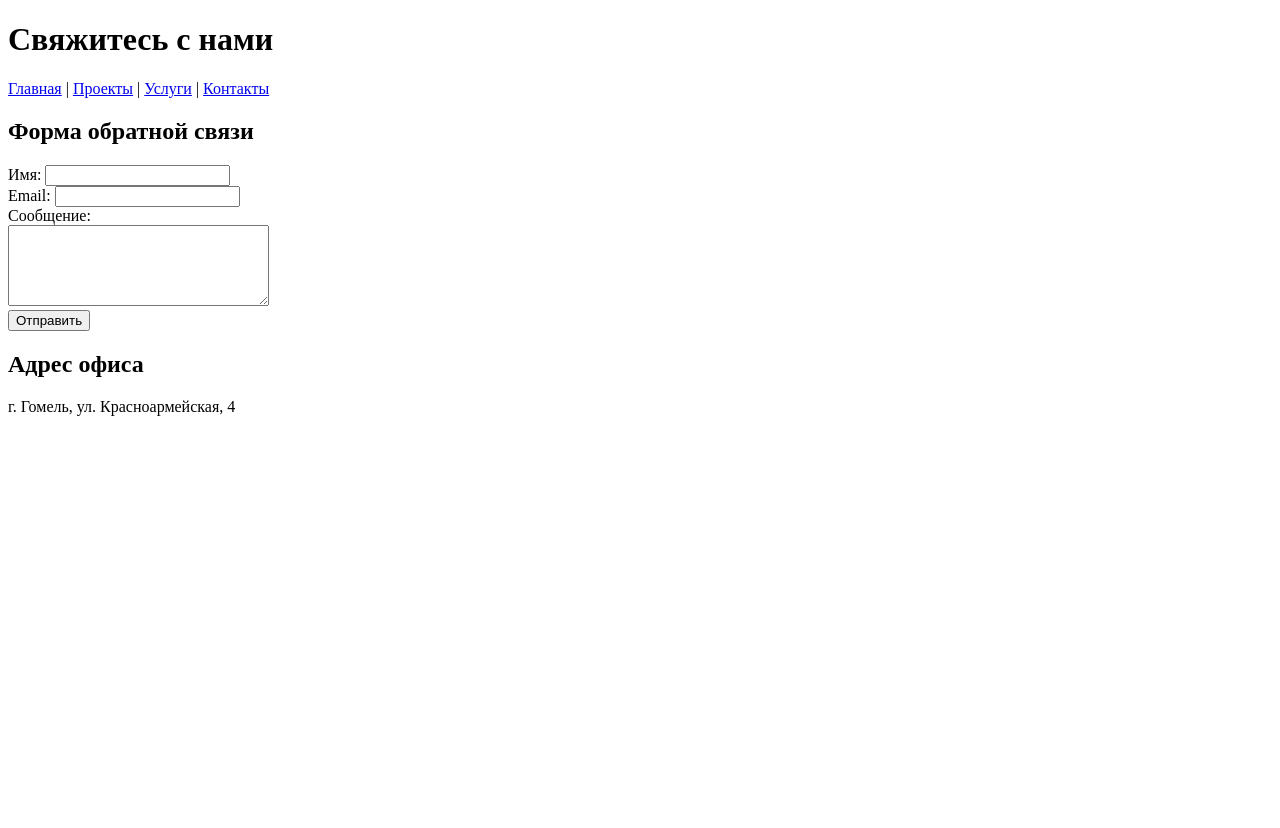
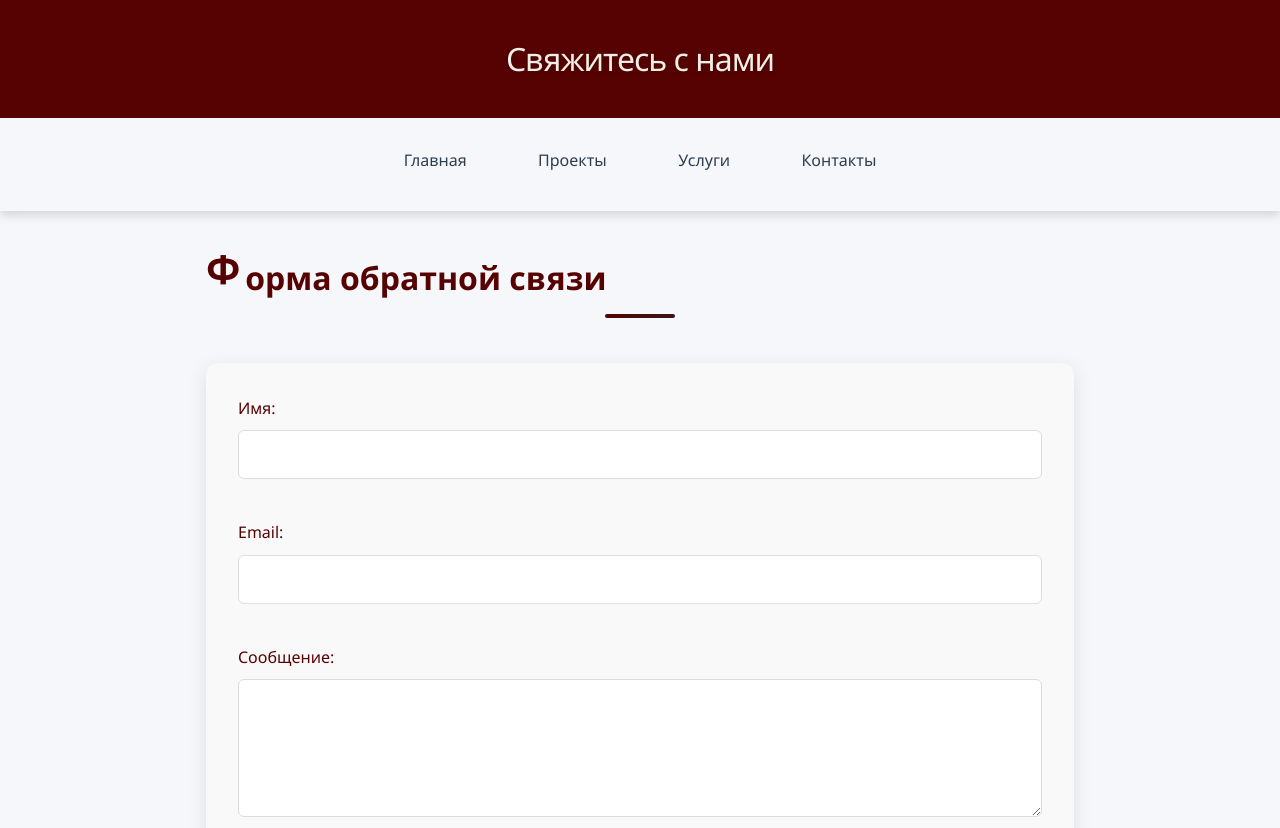
Before and after one commit to Xjensu/LichWeb, a plain HTML site: page contacts.html in a window 1280 px wide. Shown: the top 828 px of the page. Before the commit the page ends 800 px from the top, so only its background shows below. Drawn offline with Linux system fonts and the light colour scheme.

Commit message:
применение встроенных и внутренних стилей для contacts.html

```diff
--- a/contacts.html
+++ b/contacts.html
@@ -3,6 +3,227 @@
 <head>
   <meta charset="UTF-8">
   <title>СтройФАК — Контакты</title>
+  <style>
+    /* Глобальные стили */
+    * {
+      margin: 0;
+      padding: 0;
+      box-sizing: border-box;
+    }
+
+    html {
+      font-size: 16px;
+      background-color: #f5f7fa;
+    }
+
+    body {
+      font-family: 'Segoe UI', Tahoma, Geneva, Verdana, sans-serif;
+      line-height: 1.7;
+      color: #333;
+    }
+
+    /* Связанные стили — все стили ниже подключены через <style> */
+    header {
+      padding: 2rem 1rem;
+      background: #570202;
+      color: #f2eee6;
+      text-align: center;
+    }
+
+    header h1 {
+      font-size: 2rem;
+      font-weight: 300;
+      letter-spacing: -1px;
+      text-shadow: 0 2px 5px rgba(0,0,0,0.2);
+    }
+
+    /* Горизонтальное меню — создано исключительно через CSS */
+    nav {
+      text-align: center;
+      padding: 1rem 0;
+      box-shadow: 0 4px 10px rgba(0, 0, 0, 0.15);
+      position: relative;
+    }
+
+    nav a {
+      color: #2c3e50;
+      text-decoration: none;
+      padding: 0.8rem 1.8rem;
+      margin: 0 0.3rem;
+      border-radius: 6px;
+      display: inline-block;
+      font-weight: 500;
+      transition: all 0.3s ease;
+      position: relative;
+      overflow: hidden;
+    }
+
+    nav a::before {
+      content: '';
+      position: absolute;
+      bottom: 0;
+      left: 0;
+      width: 0;
+      height: 3px;
+      background-color: #570202;
+      transition: width 0.3s ease;
+    }
+
+    nav a:hover::before,
+    nav a:focus::before {
+      width: 100%;
+    }
+
+    nav a:hover,
+    nav a:focus {
+      background-color: #570202;
+      transform: translateY(-2px);
+      box-shadow: 0 5px 15px rgba(87, 2, 2, 0.3);
+      color: #f2eee6;
+    }
+
+    nav a:active {
+      transform: translateY(0);
+    }
+
+    section {
+      max-width: 900px;
+      margin: 2rem auto;
+      padding: 0 1rem;
+    }
+
+    section h2 {
+      font-size: 2rem;
+      color: #570202;
+      margin: 2.5rem 0 1.5rem;
+      position: relative;
+      padding-bottom: 0.8rem;
+    }
+
+    section h2::after {
+      content: '';
+      display: block;
+      width: 70px;
+      height: 4px;
+      background: linear-gradient(90deg, #570202, #3a1515);
+      margin: 0.5rem auto;
+      border-radius: 2px;
+    }
+
+    /* Псевдоэлемент для первой буквы заголовка */
+    section h2::first-letter {
+      font-size: 2.5rem;
+      font-weight: bold;
+      color: #570202;
+      float: left;
+      line-height: 0.8;
+      margin-right: 0.3rem;
+      padding-top: 0.1rem;
+    }
+
+    /* Селектор по тегу + класс */
+    form {
+      background: #f9f9f9;
+      padding: 2rem;
+      border-radius: 12px;
+      box-shadow: 0 6px 20px rgba(0, 0, 0, 0.1);
+      margin-bottom: 2rem;
+    }
+
+    form label {
+      display: block;
+      margin-bottom: 0.8rem;
+      font-weight: 500;
+      color: #570202;
+    }
+
+    form input,
+    form textarea {
+      width: 100%;
+      padding: 0.8rem;
+      margin-top: 0.5rem;
+      border: 1px solid #ddd;
+      border-radius: 6px;
+      font-family: inherit;
+      font-size: 1rem;
+      transition: border-color 0.3s ease;
+    }
+
+    form input:focus,
+    form textarea:focus {
+      outline: none;
+      border-color: #570202;
+      box-shadow: 0 0 0 2px rgba(87, 2, 2, 0.1);
+    }
+
+    form input[type="submit"] {
+      background-color: #570202;
+      color: #f2eee6;
+      border: none;
+      cursor: pointer;
+      font-weight: 600;
+      padding: 0.9rem 2rem;
+      margin-top: 1.5rem;
+      border-radius: 6px;
+      transition: background-color 0.3s ease;
+    }
+
+    form input[type="submit"]:hover {
+      background-color: #3a1515;
+    }
+
+    form input[type="submit"]:active {
+      transform: translateY(1px);
+    }
+
+    /* Идентификатор для уникального элемента */
+    #office-address {
+      text-align: center;
+      font-size: 1.2rem;
+      color: #570202;
+      font-weight: 600;
+      margin-top: 1rem;
+      padding: 1.2rem;
+      background-color: #fff;
+      border: 2px dashed #570202;
+      border-radius: 8px;
+      position: relative;
+    }
+
+    #office-address::before {
+      content: "📍";
+      font-size: 1.5rem;
+      position: absolute;
+      top: -12px;
+      left: 50%;
+      transform: translateX(-50%);
+    }
+
+    /* Адаптивность */
+    @media (max-width: 768px) {
+      header h1 {
+        font-size: 1.8rem;
+      }
+
+      nav a {
+        padding: 0.7rem 1.2rem;
+        font-size: 0.9rem;
+      }
+
+      section h2 {
+        font-size: 1.7rem;
+      }
+
+      form {
+        padding: 1.5rem;
+      }
+
+      #office-address {
+        font-size: 1.1rem;
+        padding: 1rem;
+      }
+    }
+  </style>
 </head>
 <body>
 
@@ -11,24 +232,23 @@
   </header>
 
   <nav>
-    <a href="index.html">Главная</a> |
-    <a href="projects.html">Проекты</a> |
-    <a href="services.html">Услуги</a> |
+    <a href="index.html">Главная</a>
+    <a href="projects.html">Проекты</a>
+    <a href="services.html">Услуги</a>
     <a href="contacts.html">Контакты</a>
   </nav>
 
   <section>
     <h2>Форма обратной связи</h2>
     <form>
-      <label>Имя: <input type="text" name="name"></label><br>
-      <label>Email: <input type="email" name="email"></label><br>
-      <label>Сообщение:<br><textarea name="message" rows="5" cols="30"></textarea></label><br>
-      <input type="submit" value="Отправить">
+      <label>Имя: <input type="text" name="name" style="width: 100%; padding: 0.8rem; margin-top: 0.5rem; border: 1px solid #ddd; border-radius: 6px; font-family: inherit; font-size: 1rem;"></label><br>
+      <label>Email: <input type="email" name="email" style="width: 100%; padding: 0.8rem; margin-top: 0.5rem; border: 1px solid #ddd; border-radius: 6px; font-family: inherit; font-size: 1rem;"></label><br>
+      <label>Сообщение:<br><textarea name="message" rows="5" cols="30" style="width: 100%; padding: 0.8rem; margin-top: 0.5rem; border: 1px solid #ddd; border-radius: 6px; font-family: inherit; font-size: 1rem; resize: vertical;"></textarea></label><br>
+      <input type="submit" value="Отправить" style="background-color: #570202; color: #f2eee6; border: none; cursor: pointer; font-weight: 600; padding: 0.9rem 2rem; margin-top: 1.5rem; border-radius: 6px; transition: background-color 0.3s ease;">
     </form>
 
     <h2>Адрес офиса</h2>
-    <p>г. Гомель, ул. Красноармейская, 4</p>
-
+    <p id="office-address" style="text-align: center; font-size: 1.2rem; color: #570202; font-weight: 600; margin-top: 1rem; padding: 1.2rem; background-color: #fff; border: 2px dashed #570202; border-radius: 8px;">г. Гомель, ул. Красноармейская, 4</p>
   </section>
 
 </body>
```
